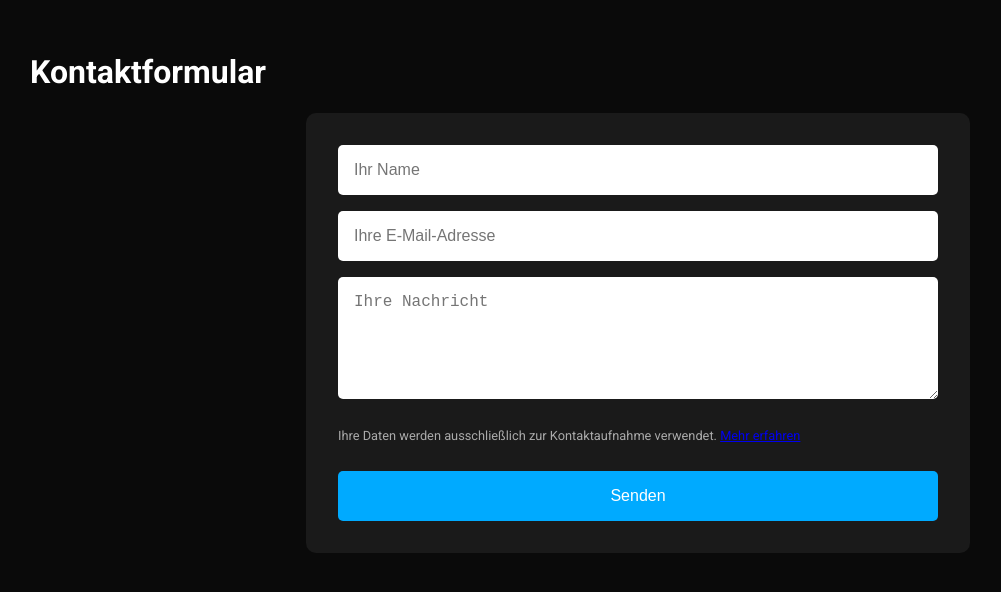
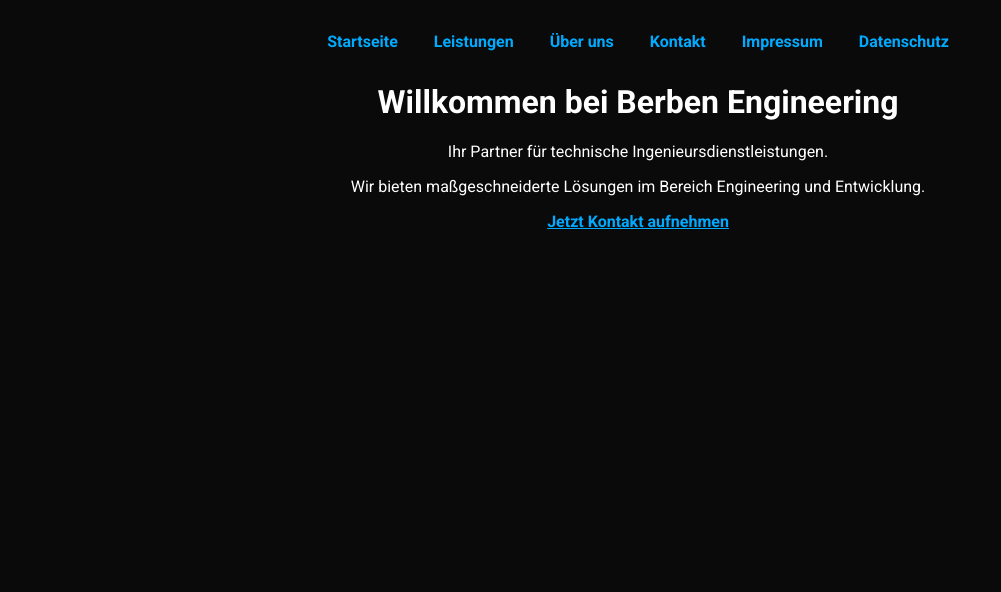
Before and after one commit to Berben93/meine-website, a plain HTML site: page index.html in a window 1280 px wide. Shown: the whole page, without its empty margins (2-1003 px from the left). Drawn offline with Linux system fonts and the light colour scheme.

Commit message:
Add files via upload

```diff
--- a/index.html
+++ b/index.html
@@ -1,10 +1,9 @@
-
 <!DOCTYPE html>
 <html lang="de">
 <head>
   <meta charset="UTF-8" />
   <meta name="viewport" content="width=device-width, initial-scale=1.0" />
-  <title>Berben Engineering – Kontakt</title>
+  <title>Berben Engineering</title>
   <link rel="icon" href="logo.png" />
   <link href="https://fonts.googleapis.com/css2?family=Roboto:wght@400;700&display=swap" rel="stylesheet" />
   <style>
@@ -13,53 +12,42 @@
       font-family: 'Roboto', sans-serif;
       background-color: #0a0a0a;
       color: white;
+      text-align: center;
       padding: 2rem;
     }
-    form {
-      max-width: 600px;
+    nav {
+      margin-bottom: 2rem;
+    }
+    nav a {
+      color: #00aaff;
+      margin: 0 1rem;
+      text-decoration: none;
+      font-weight: bold;
+    }
+    nav a:hover {
+      text-decoration: underline;
+    }
+    .content {
+      max-width: 800px;
       margin: auto;
-      display: flex;
-      flex-direction: column;
-      gap: 1rem;
-      background-color: #1a1a1a;
-      padding: 2rem;
-      border-radius: 10px;
-    }
-    input, textarea {
-      padding: 1rem;
-      font-size: 1rem;
-      border-radius: 5px;
-      border: none;
-    }
-    button {
-      background-color: #00aaff;
-      color: white;
-      border: none;
-      padding: 1rem;
-      border-radius: 5px;
-      font-size: 1rem;
-      cursor: pointer;
-      transition: background-color 0.3s ease;
-    }
-    button:hover {
-      background-color: #008fcc;
-    }
-    .note {
-      font-size: 0.8rem;
-      color: #aaa;
     }
   </style>
 </head>
 <body>
-  <h1>Kontaktformular</h1>
-  <form action="https://formspree.io/f/xanjepyz" method="POST">
-    <input type="text" name="name" placeholder="Ihr Name" required>
-    <input type="email" name="email" placeholder="Ihre E-Mail-Adresse" required>
-    <textarea name="message" rows="5" placeholder="Ihre Nachricht" required></textarea>
-    <p class="note">
-      Ihre Daten werden ausschließlich zur Kontaktaufnahme verwendet. <a href="datenschutz.html">Mehr erfahren</a>
-    </p>
-    <button type="submit">Senden</button>
-  </form>
+  <nav>
+    <a href="index.html">Startseite</a>
+    <a href="leistungen.html">Leistungen</a>
+    <a href="ueber-uns.html">Über uns</a>
+    <a href="kontakt.html">Kontakt</a>
+    <a href="impressum.html">Impressum</a>
+    <a href="datenschutz.html">Datenschutz</a>
+  </nav>
+
+  <div class="content">
+    <h1>Willkommen bei Berben Engineering</h1>
+    <p>Ihr Partner für technische Ingenieursdienstleistungen.</p>
+    <p>Wir bieten maßgeschneiderte Lösungen im Bereich Engineering und Entwicklung.</p>
+    <p><a href="kontakt.html" style="color:#00aaff; font-weight:bold;">Jetzt Kontakt aufnehmen</a></p>
+  </div>
 </body>
 </html>
```
Also changed, not shown: kontakt.html (added, +65 -0 lines).
